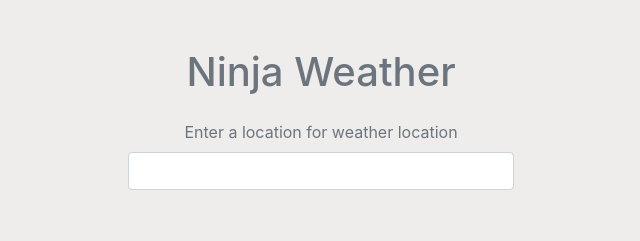
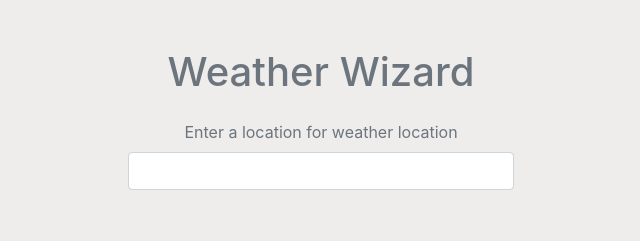
Before and after one commit to DeveloperRidoy/weather-app, a website: page dist/index.html in a window 1280 px wide. Shown: the whole page, without its empty margins (319-959 px from the left). Drawn offline with nearby package versions, Linux system fonts and the light colour scheme.

Commit message:
initial commit

```diff
--- a/dist/index.html
+++ b/dist/index.html
@@ -13,7 +13,7 @@
   <body style="background:#eeedec">
       <div class="container-fluid">
           <div class="col-md-4 mx-auto py-4 weather">
-              <h1 class="text-muted text-center my-4">Ninja Weather</h1>
+              <h1 class="text-muted text-center my-4">Weather Wizard</h1>
               <form class="my-4 change-location text-center text-muted">
                   <div class="form-group">
                       <label for="city">Enter a location for weather location</label>
--- a/package.json
+++ b/package.json
@@ -5,7 +5,8 @@
   "description": "a simple weather app",
   "main": "app.js",
   "scripts": {
-    "deploy": "gh-pages -d dist"
+    "deploy": "gh-pages -d dist",
+    "start": "serve dist/"
   },
   "author": "ridoy",
   "license": "ISC",
```
